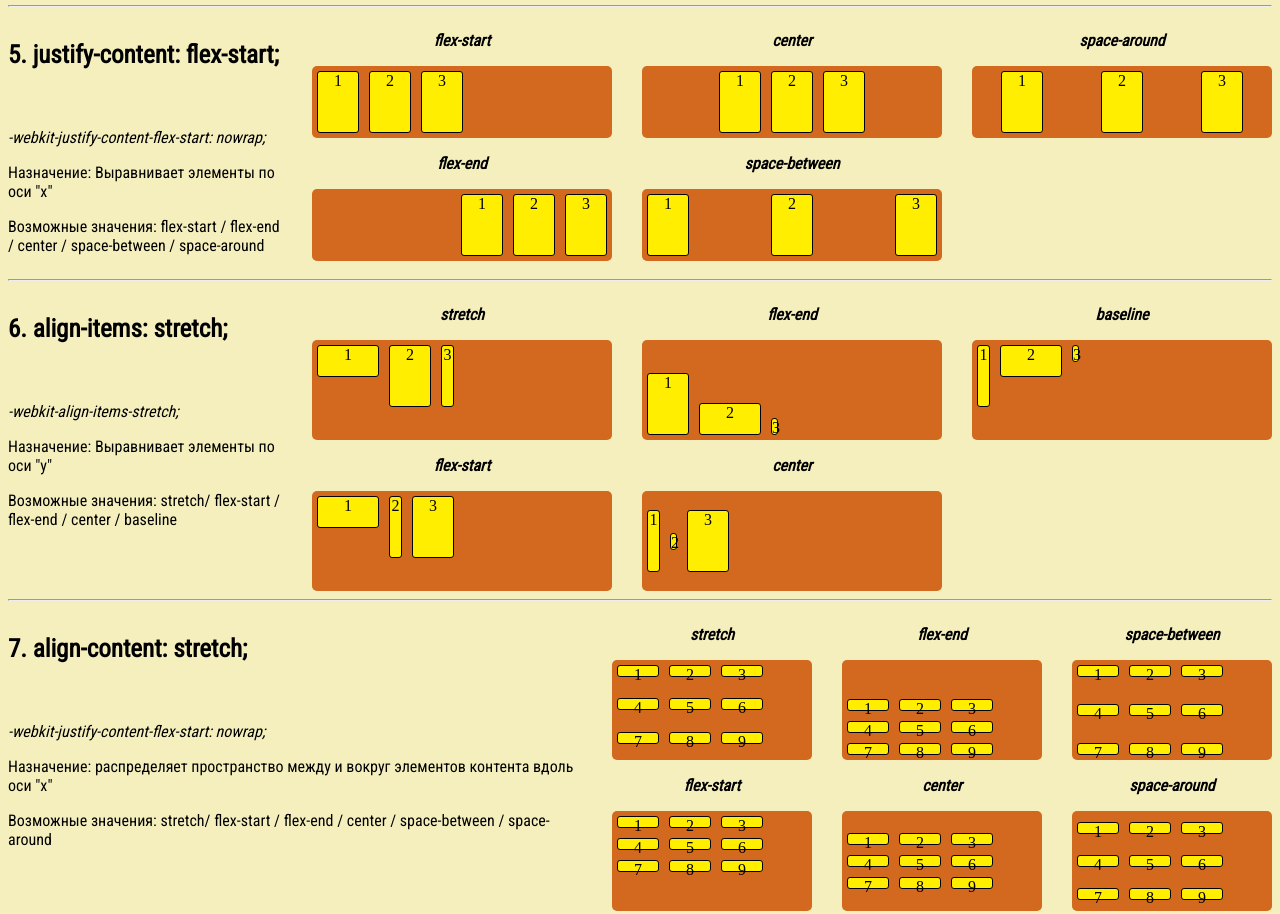
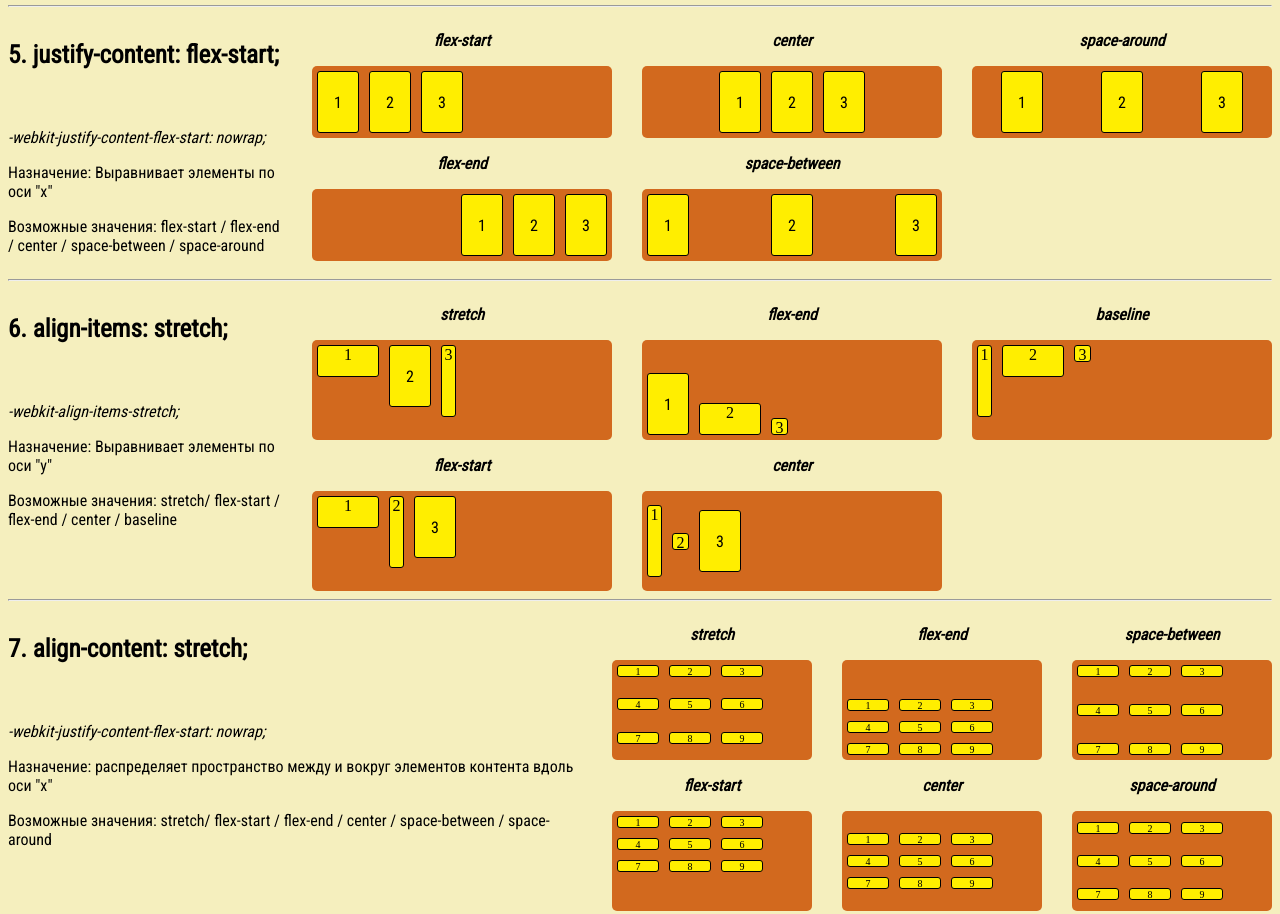
Before and after one commit to kriscat/hw6, a plain HTML site: page index.html in a window 1280 px wide. Shown: the part 1434-2348 px from the top of the page. Drawn offline with Linux system fonts and the light colour scheme.

Commit message:
Update style.css

```diff
--- a/hw6/css/style.css
+++ b/hw6/css/style.css
@@ -13,6 +13,7 @@
         }
 
         p,
+        .block,
         footer {
             font-family: 'Roboto Condensed', sans-serif;
         }
@@ -57,6 +58,9 @@
             border: 1px solid black;
             border-radius: 3px;
             margin: 5px;
+            display: flex;
+            align-items: center;
+            justify-content: center;
         }
 
         .right {
@@ -251,8 +255,8 @@
 
         .forsixth1 {
             background-color: rgb(255, 238, 0);
-            width: 11px;
-            height: 60px;
+            width: 13px;
+            height: 70px;
             border: 1px solid black;
             border-radius: 3px;
             margin: 5px;
@@ -269,7 +273,7 @@
 
         .forsixth3 {
             background-color: rgb(255, 238, 0);
-            width: 5px;
+            width: 15px;
             height: 15px;
             border: 1px solid black;
             border-radius: 3px;
@@ -343,6 +347,7 @@
             border: 1px solid black;
             border-radius: 3px;
             margin: 5px;
+            font-size: 10px;
         }
 
         .order {
```
